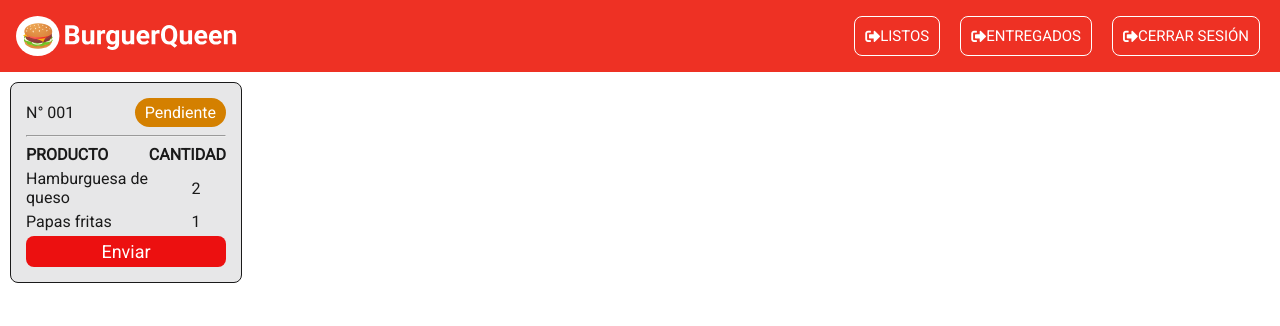
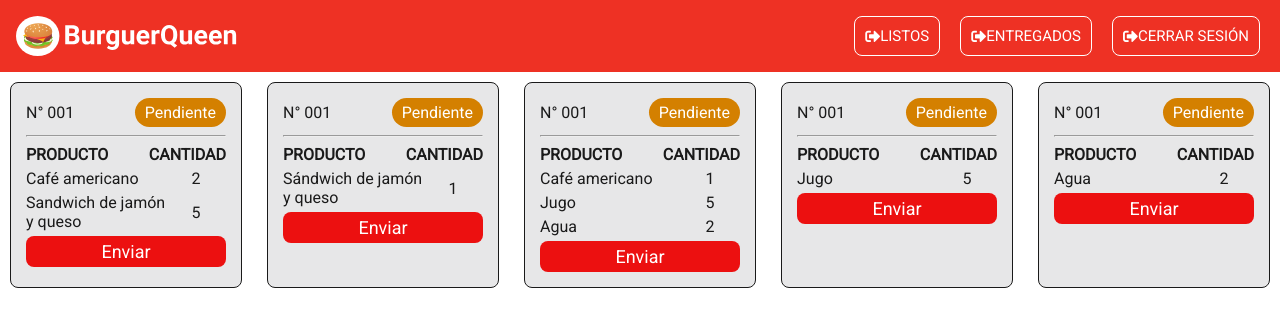
Before and after one commit to yajepanta/LIM013-fe-burger-queen-api-client, a React (Create React App) app in the folder burguer-queen-react/: page /chefPending in a window 1280 px wide. Shown: the top 326 px of the page. Built offline with nearby package versions, Linux system fonts and the light colour scheme.

Commit message:
trae y pinta las ordenes pendientes

```diff
--- a/burguer-queen-react/src/controller/orders.js
+++ b/burguer-queen-react/src/controller/orders.js
@@ -15,6 +15,8 @@ export const createOrder = ( token, body) => {
     .catch(err=>console.log('err', err));
 };
 
-export const allOrders = () => {
-    console.log('orders');
+export const getAllOrders = () => {
+    return fetch('http://localhost:5000/orders')
+        .then((resp) => { return resp.json() })
+        .catch(err => console.log('err', err))
 }
--- a/burguer-queen-react/src/pages/ChefPending/ChefPending.js
+++ b/burguer-queen-react/src/pages/ChefPending/ChefPending.js
@@ -1,14 +1,191 @@
+import { useEffect, useState } from 'react';
 import '../ChefPending/ChefPending.css';
 
 import Nav from '../commons/Nav/Nav';
 import Card from '../../pages/commons/Card/components/Card.js';
 
+import calculateDate from '../../utils/dates.js';
+import { getAllOrders } from '../../controller/orders.js';
+
+const dateEntry = new Date('Sat Jan 16 2021 22:46:57 GMT-0500');
+const dateProcessed = new Date();
+
 const ChefPending = ()  => {
+
+    //const [ arrayOrders , setArrayOrders ] = useState();
+
+    /* useEffect(() => {
+        /* async function getData(url) {
+            const response = await fetch(url);
+            const result = await response.json();
+            setArrayOrders(result);
+        }
+
+        getData('http://localhost:5000/orders')
+        getAllOrders()
+            .then(data => { return setArrayOrders(data) })
+            .catch(err => console.log(err))
+
+    }, []) */
+
+    const arrayOrders = [
+        {
+          "_id": "1",
+          "userId": "userId",
+          "client": "client",
+          "products": [
+            {
+              "qty": 2,
+              "product": {
+                "_id": 1,
+                "name": "Café americano",
+                "price": "5.00",
+                "image": "https://1.bp.blogspot.com/-pNVLQF44npc/WBfTRTaX5aI/AAAAAAAABV0/ZlwkeqVgJfM8D0REy7saXk8lYA_AkCTWgCLcB/s400/cesar-hinojosa-quiroz-caf%25C3%25A9-am%25C3%25A9ricano.jpg",
+                "type": "breakfast",
+                "dateEntry": "01/01/2020 15:00:00"
+              }
+            },
+            {
+              "qty": 5,
+              "product": {
+                "_id": 3,
+                "name": "Sandwich de jamón y queso",
+                "price": "10.00",
+                "image": "https://1.bp.blogspot.com/-pNVLQF44npc/WBfTRTaX5aI/AAAAAAAABV0/ZlwkeqVgJfM8D0REy7saXk8lYA_AkCTWgCLcB/s400/cesar-hinojosa-quiroz-caf%25C3%25A9-am%25C3%25A9ricano.jpg",
+                "type": "breakfast",
+                "dateEntry": null
+              }
+            }
+          ],
+          "status": "pending",
+          "dateEntry": "01/01/2020 15:00:00",
+          "dateProcessed": "01/01/2020 15:00:00"
+        },
+        {
+          "_id": "2",
+          "userId": "userId",
+          "client": "client",
+          "products": [
+            {
+              "qty": 1,
+              "product": {
+                "_id": 3,
+                "name": "Sándwich de jamón y queso",
+                "price": "10.00",
+                "image": "https://1.bp.blogspot.com/-pNVLQF44npc/WBfTRTaX5aI/AAAAAAAABV0/ZlwkeqVgJfM8D0REy7saXk8lYA_AkCTWgCLcB/s400/cesar-hinojosa-quiroz-caf%25C3%25A9-am%25C3%25A9ricano.jpg",
+                "type": "breakfast",
+                "dateEntry": "01/01/2020 15:00:00"
+              }
+            }
+          ],
+          "status": "pending",
+          "dateEntry": "01/01/2020 15:00:00",
+          "dateProcessed": "01/01/2020 15:00:00"
+        },
+        {
+          "_id": "3",
+          "userId": "userId",
+          "client": "client",
+          "products": [
+            {
+              "qty": 1,
+              "product": {
+                "_id": 1,
+                "name": "Café americano",
+                "price": "5.00",
+                "image": "https://1.bp.blogspot.com/-pNVLQF44npc/WBfTRTaX5aI/AAAAAAAABV0/ZlwkeqVgJfM8D0REy7saXk8lYA_AkCTWgCLcB/s400/cesar-hinojosa-quiroz-caf%25C3%25A9-am%25C3%25A9ricano.jpg",
+                "type": "breakfast",
+                "dateEntry": "01/01/2020 15:00:00"
+              }
+            },
+            {
+                "qty": 5,
+                "product": {
+                  "_id": 9,
+                  "name": "Jugo",
+                  "price": "5.00",
+                  "image": "https://1.bp.blogspot.com/-pNVLQF44npc/WBfTRTaX5aI/AAAAAAAABV0/ZlwkeqVgJfM8D0REy7saXk8lYA_AkCTWgCLcB/s400/cesar-hinojosa-quiroz-caf%25C3%25A9-am%25C3%25A9ricano.jpg",
+                  "type": "breakfast",
+                  "dateEntry": "01/01/2020 11:00:00"
+                }
+            },
+            {
+                "qty": 2,
+                "product": {
+                  "_id": 12,
+                  "name": "Agua",
+                  "price": "5.00",
+                  "image": "https://1.bp.blogspot.com/-pNVLQF44npc/WBfTRTaX5aI/AAAAAAAABV0/ZlwkeqVgJfM8D0REy7saXk8lYA_AkCTWgCLcB/s400/cesar-hinojosa-quiroz-caf%25C3%25A9-am%25C3%25A9ricano.jpg",
+                  "type": "breakfast",
+                  "dateEntry": "01/01/2020 15:00:00"
+                }
+            }
+          ],
+          "status": "pending",
+          "dateEntry": "01/01/2020 15:00:00",
+          "dateProcessed": "01/01/2020 15:00:00"
+        },
+        {
+          "_id": "4",
+          "userId": "userId",
+          "client": "client",
+          "products": [
+            {
+              "qty": 5,
+              "product": {
+                "_id": 9,
+                "name": "Jugo",
+                "price": "5.00",
+                "image": "https://1.bp.blogspot.com/-pNVLQF44npc/WBfTRTaX5aI/AAAAAAAABV0/ZlwkeqVgJfM8D0REy7saXk8lYA_AkCTWgCLcB/s400/cesar-hinojosa-quiroz-caf%25C3%25A9-am%25C3%25A9ricano.jpg",
+                "type": "breakfast",
+                "dateEntry": "01/01/2020 11:00:00"
+              }
+            }
+          ],
+          "status": "pending",
+          "dateEntry": "11:01:00",
+          "dateProcessed": "01/01/2020 15:00:00"
+        },
+        {
+          "_id": "5",
+          "userId": "userId",
+          "client": "client",
+          "products": [
+            {
+              "qty": 2,
+              "product": {
+                "_id": 12,
+                "name": "Agua",
+                "price": "5.00",
+                "image": "https://1.bp.blogspot.com/-pNVLQF44npc/WBfTRTaX5aI/AAAAAAAABV0/ZlwkeqVgJfM8D0REy7saXk8lYA_AkCTWgCLcB/s400/cesar-hinojosa-quiroz-caf%25C3%25A9-am%25C3%25A9ricano.jpg",
+                "type": "breakfast",
+                "dateEntry": "01/01/2020 15:00:00"
+              }
+            }
+          ],
+          "status": "delivering",
+          "dateEntry": "01/01/2020 15:00:00",
+          "dateProcessed": "01/01/2020 15:00:00"
+        }
+      ]
+
     return (
         <div>
             <Nav className="nav-bar"/>
             <div className='card-container'>
-                <Card></Card>
+                {/* <span>{calculateDate(dateEntry, dateProcessed)}</span> */}
+                {
+                    arrayOrders.map( order => {
+                        console.log('order', order);
+                        return <Card
+                            key = {order._id}
+                            props = {{
+                                "products": order.products
+                            }}
+                            />
+                    })
+                }
+
             </div>
         </div>
 
--- a/burguer-queen-react/src/pages/Home/Home.js
+++ b/burguer-queen-react/src/pages/Home/Home.js
@@ -7,7 +7,7 @@ import Menu from './components/Menu/Menu';
 import Products from './components/Products/Products';
 import OrderList from './components/OrderList/OrderList';
 import getAllProducts from '../../controller/products.js'
-import {createOrder } from '../../controller/orders.js';
+import { createOrder } from '../../controller/orders.js';
 import deleteProduct from '../../utils/products';
 /* import Draggable, {DraggableCore} from 'react-draggable'; */
 
--- a/burguer-queen-react/src/pages/Home/components/Products/Products.jsx
+++ b/burguer-queen-react/src/pages/Home/components/Products/Products.jsx
@@ -5,7 +5,7 @@ const Products = ({props, handleProduct}) => {
     return (
         <div /* id={props.id} */ className="product-card" onClick={ (e) => handleProduct(props.id)}>
             <p> {props.name} </p>
-            <p> s/ {props.price}</p>
+            <p> S/. {props.price}</p>
         </div>
     );
 }
--- a/burguer-queen-react/src/pages/commons/Card/components/Card.css
+++ b/burguer-queen-react/src/pages/commons/Card/components/Card.css
@@ -3,7 +3,10 @@
     justify-content: space-between;
     align-items: center;
 }
-
+.column {
+    flex-direction: column;
+    align-items: flex-start;
+}
 .card {
     width: 200px;
     padding: 15px;
@@ -35,7 +38,7 @@
     width: 70%;
 }
 
-.count {
+.qty {
     width: 30%;
     text-align: center;
 }
--- a/burguer-queen-react/src/pages/commons/Card/components/Card.js
+++ b/burguer-queen-react/src/pages/commons/Card/components/Card.js
@@ -1,8 +1,8 @@
 import '../components/Card.css';
 
-const Card = () => {
+const Card = ({props}) => {
+    //console.log('props', props);
     return(
-
         <div className='card'>
             <div className='card-title flex'>
                 <span>N° 001</span>
@@ -14,18 +14,12 @@ const Card = () => {
                     <span className='product bold'>PRODUCTO</span>
                     <span className='bold'>CANTIDAD</span>
                 </div>
-                <div className='row flex'>
-                    <span className='product'>Hamburguesa de queso</span>
-                    <span className='count'>2</span>
-                </div>
-                <div className='row flex'>
-                    <span className='product'>Papas fritas</span>
-                    <span className='count'>1</span>
-                </div>
+
+                {props.products.map(product => <li className='row flex'><span className='product'>{product.product.name}</span><span className='qty'>{product.qty}</span></li>)}
+
                 <button className='btn-send'>Enviar</button>
             </div>
         </div>
-
     )
 }
 
--- a/burguer-queen-react/src/router/Router.js
+++ b/burguer-queen-react/src/router/Router.js
@@ -1,7 +1,7 @@
 import React from 'react';
 import {BrowserRouter, Switch, Route} from 'react-router-dom';
 import Login from '../pages/Login/Login.js';
-import Home from '../pages/Home/Home.js'
+import Home from '../pages/Home/Home.js';
 import ChefPending from '../pages/ChefPending/ChefPending.js'
 
 const Routes = () => {
--- a/burguer-queen-react/src/utils/dates.js
+++ b/burguer-queen-react/src/utils/dates.js
@@ -33,3 +33,5 @@ const calculateDate = (dateEntry, dateProcessed) => {
 
     return restaHoras + ':' + restaMinutos;
 }
+
+export default calculateDate;
```
Also changed, not shown: 1 other file (tests, documents, lock files or other folders).
